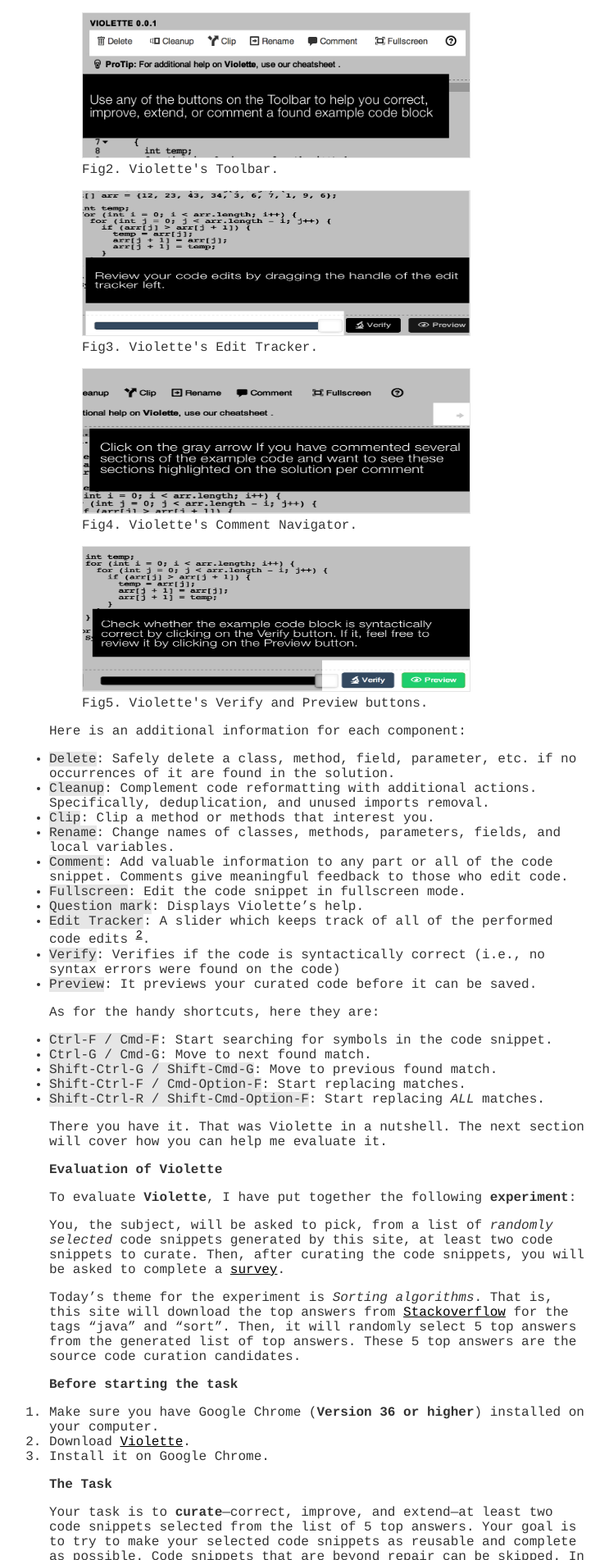
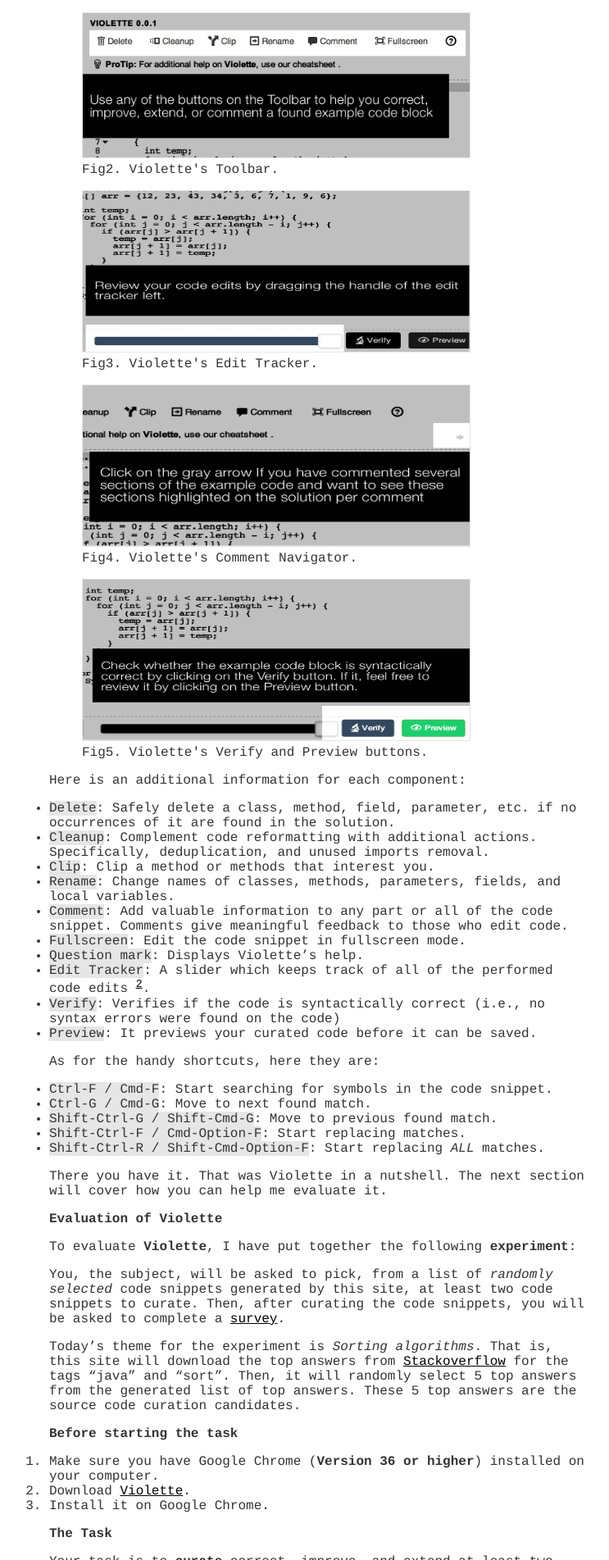
Before and after one commit to hsanchez/hsanchez.github.io, a Jekyll site: the page built from posts/thesiswork/tools/_posts/2014-07-22-violette.md, in a window 1280 px wide. Shown: the part 1531-3434 px from the top of the page at 82% size, without its empty margins (250-993 px from the left). Built offline with Jekyll 4.4.1, drawn with Linux system fonts in a browser that asks for light colours; Markdown is read by kramdown in place of the engine named in the settings.

Commit message:
increasing height of images

```diff
--- a/posts/thesiswork/tools/_posts/2014-07-22-violette.md
+++ b/posts/thesiswork/tools/_posts/2014-07-22-violette.md
@@ -33,11 +33,11 @@
 
 {% include image.html url="http://www.huascarsanchez.com/static/toolbar.png" description="Violette's Toolbar" caption="Fig2. Violette's Toolbar." height = "176" width = "472"%}
 
-{% include image.html url="http://www.huascarsanchez.com/static/edittracker.png" description="Violette's Edit Tracker" caption="Fig3. Violette's Edit Tracker." height = "176" width = "472"%}
+{% include image.html url="http://www.huascarsanchez.com/static/edittracker.png" description="Violette's Edit Tracker" caption="Fig3. Violette's Edit Tracker." height = "196" width = "472"%}
 
-{% include image.html url="http://www.huascarsanchez.com/static/comments.png" description="Violette's Comment Navigator" caption="Fig4. Violette's Comment Navigator." height = "176" width = "472"%}
+{% include image.html url="http://www.huascarsanchez.com/static/comments.png" description="Violette's Comment Navigator" caption="Fig4. Violette's Comment Navigator." height = "196" width = "472"%}
 
-{% include image.html url="http://www.huascarsanchez.com/static/verify-preview.png" description="Violette's Verify and Preview" caption="Fig5. Violette's Verify and Preview buttons." height = "176" width = "472"%}
+{% include image.html url="http://www.huascarsanchez.com/static/verify-preview.png" description="Violette's Verify and Preview" caption="Fig5. Violette's Verify and Preview buttons." height = "196" width = "472"%}
 
 Here is an additional information for each component:
 
```
